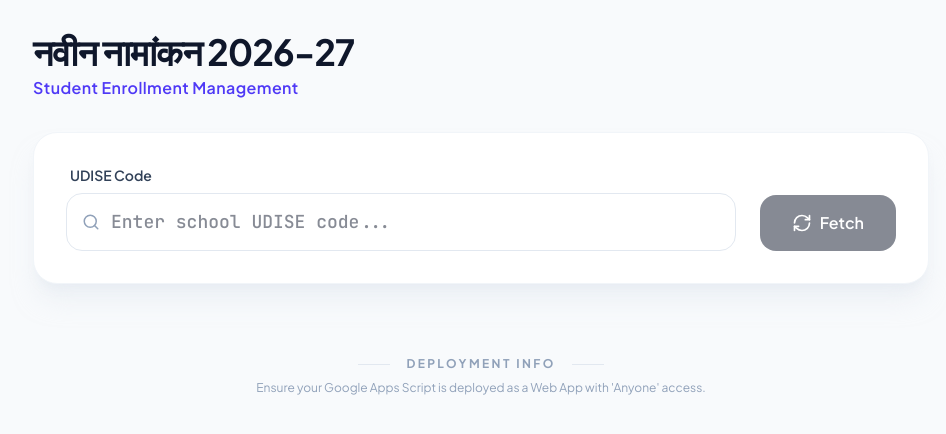
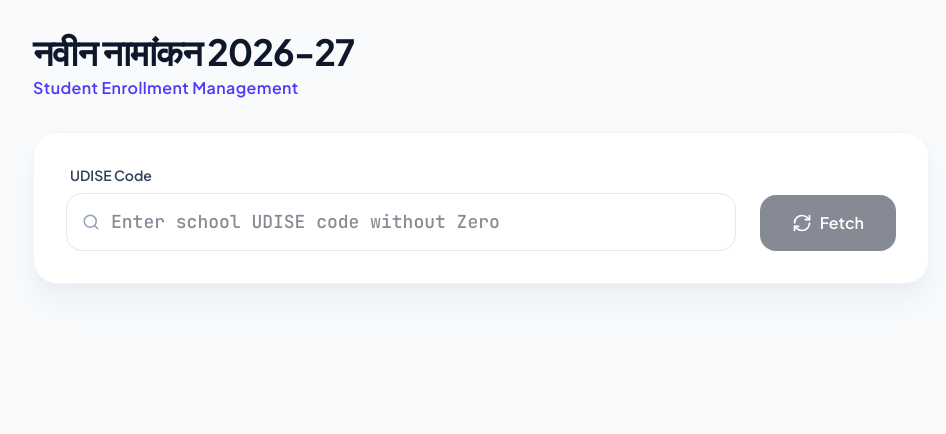
Before and after one commit to rakeshsaini007/new-enrollment-, a React (Vite) app: page / in a window 1280 px wide. Shown: the top 434 px of the page, without its empty margins (159-1105 px from the left). Built offline with nearby package versions, Linux system fonts and the light colour scheme.

Commit message:
fix: Update input placeholder for Udise Code
Changes the placeholder for the Udise code input field to "Enter school UDISE code without Zero" for clearer user guidance.

Removes the footer section related to deployment info as it's no longer relevant.

```diff
--- a/src/App.tsx
+++ b/src/App.tsx
@@ -249,7 +249,7 @@ export default function App() {
                   </div>
                   <input
                     type="text"
-                    placeholder="Enter school UDISE code..."
+                    placeholder="Enter school UDISE code without Zero"
                     value={formData['Udise Code']}
                     onChange={(e) => handleInputChange('Udise Code', e.target.value)}
                     onBlur={handleFetch}
@@ -360,15 +360,6 @@ export default function App() {
           )}
         </form>
       </div>
-
-      <footer className="max-w-4xl mx-auto py-12 text-center text-slate-400">
-        <div className="flex items-center justify-center gap-4 mb-2">
-          <div className="h-px w-8 bg-slate-200" />
-          <p className="text-xs font-bold uppercase tracking-[0.2em]">Deployment Info</p>
-          <div className="h-px w-8 bg-slate-200" />
-        </div>
-        <p className="text-xs">Ensure your Google Apps Script is deployed as a Web App with 'Anyone' access.</p>
-      </footer>
     </div>
   );
 }
```
